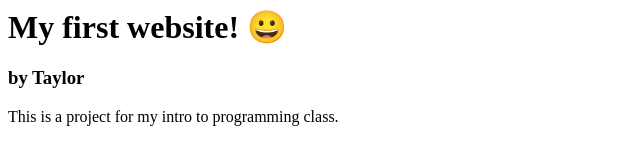
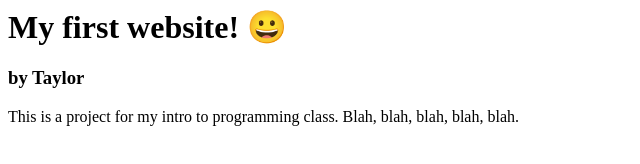
Before and after one commit to phitaylr/firstwebsite, a plain HTML site: page index.html in a window 1280 px wide. Shown: the whole page, without its empty margins (0-640 px from the left). Drawn offline with Linux system fonts and the light colour scheme.

Commit message:
add blah

```diff
--- a/index.html
+++ b/index.html
@@ -7,7 +7,7 @@
             by Taylor
         </h3>
         <p>
-            This is a project for my intro to programming class.
+            This is a project for my intro to programming class. Blah, blah, blah, blah, blah.
         </p>
     </body>
 </html>
```
